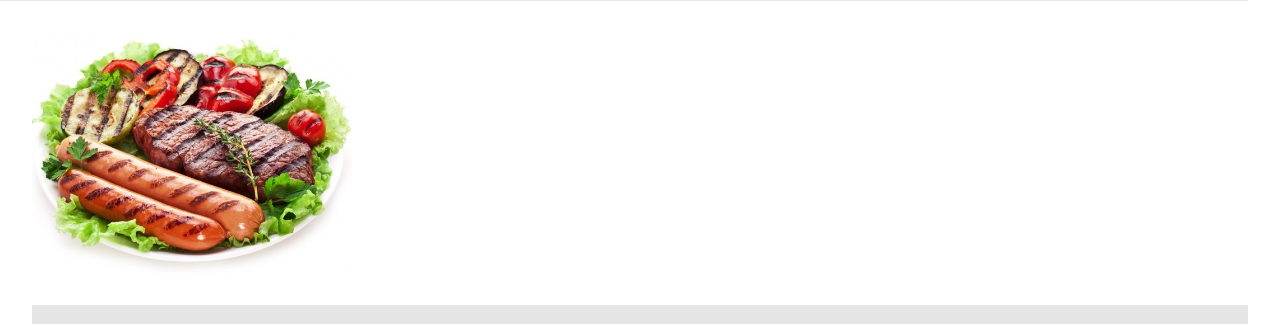
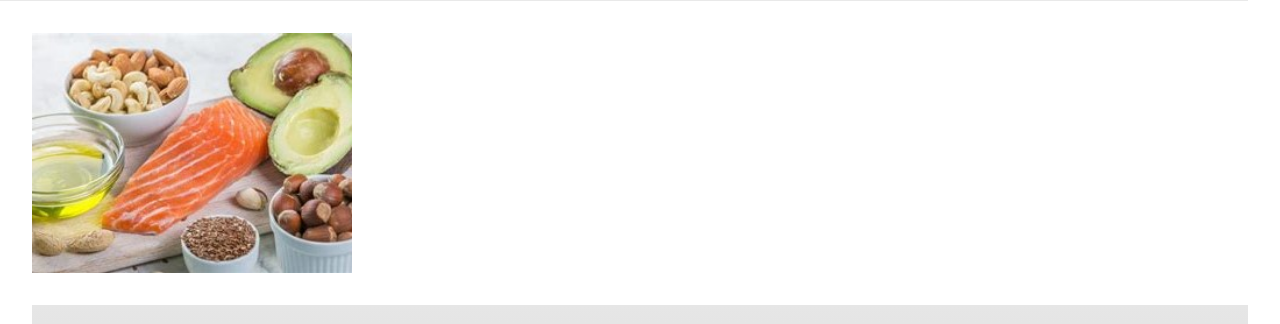
Before and after one commit to macke945/webbdesign-grupp, a plain HTML site: page src/checkout/checkout-details-pescetarian.html in a window 1280 px wide. Shown: the part 79-403 px from the top of the page. Drawn offline with nearby package versions, Linux system fonts and the light colour scheme; a web font is replaced by a local one.

Commit message:
Updated imag links

```diff
--- a/src/checkout/checkout-details-pescetarian.html
+++ b/src/checkout/checkout-details-pescetarian.html
@@ -20,7 +20,7 @@
     </nav>
     <main class="checkout">
         <section class="checkout__details">
-            <img src="../images/mix.jpg" alt="tallrik med kött och grönsaker" class="checkout__details--image">
+            <img src="../images/pescetarian.jpg" alt="tallrik med kött och grönsaker" class="checkout__details--image">
             <div class="checkout__details--info">
                 <h1>Checkout Matkassa Flex</h1>
                 <p>Fyll i fölande beställuppgifter</p>
```
Also changed, not shown: src/checkout/checkout-details-vegetarian.html (+1 -1 lines).
